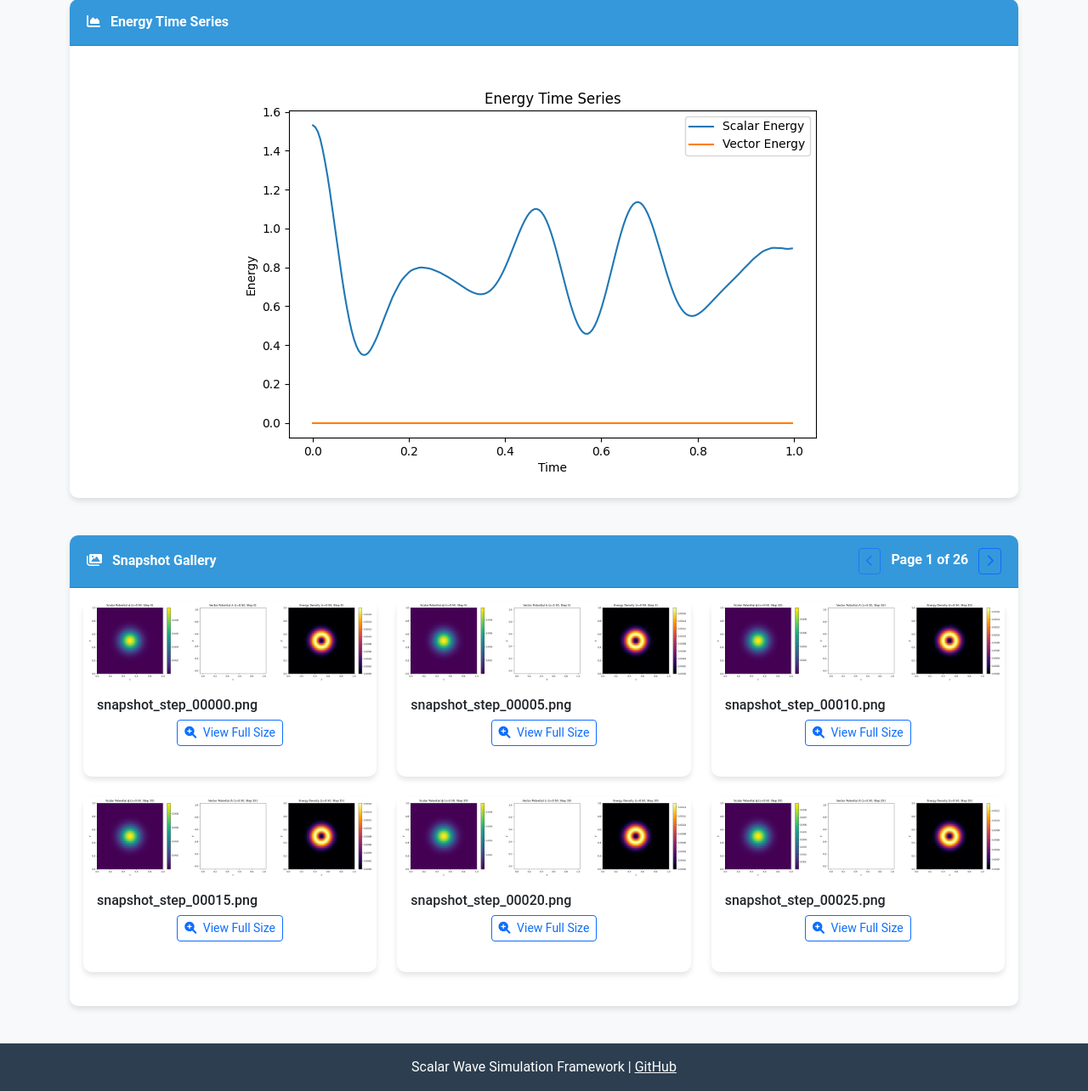
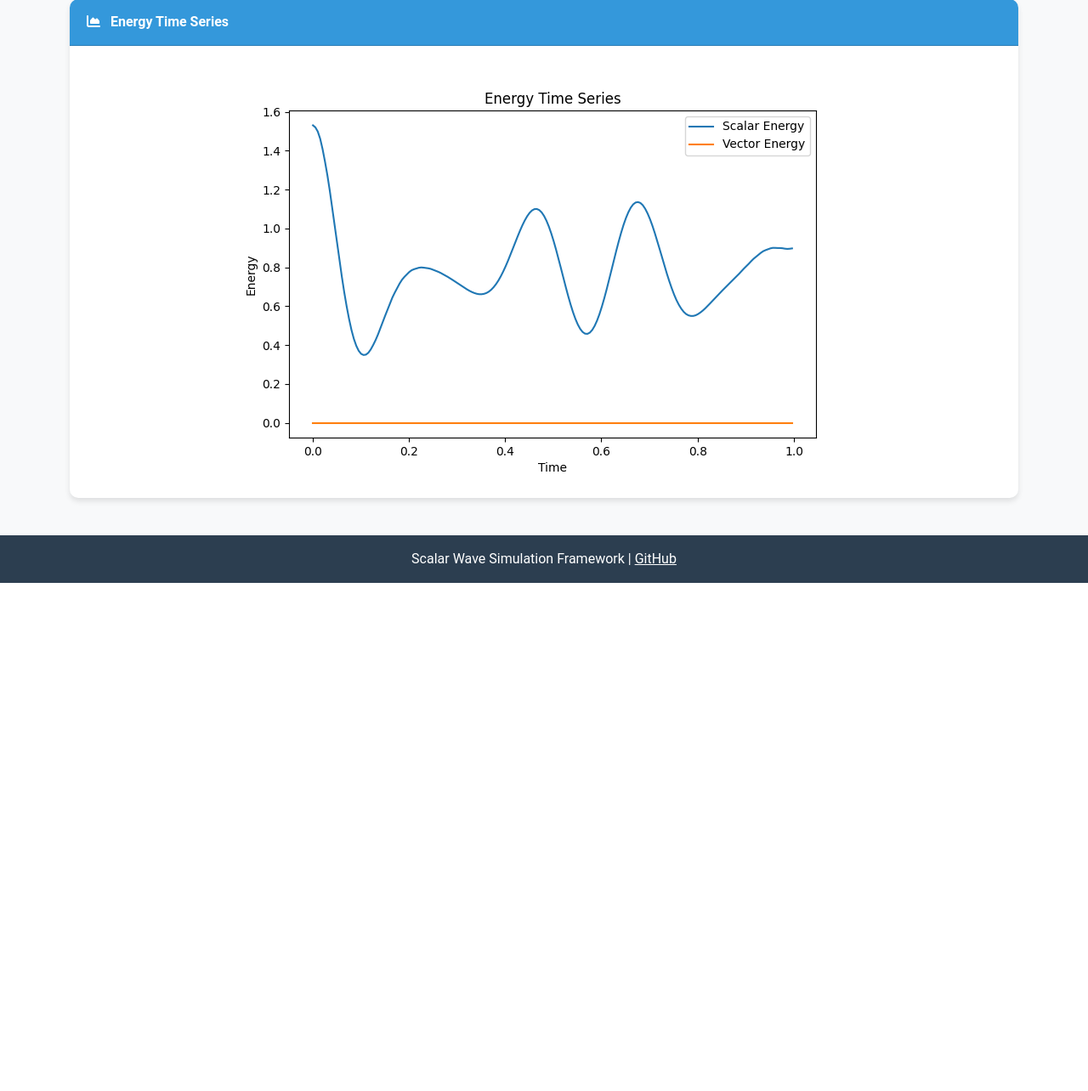
Before and after one commit to AUrbanec/scalar_sim, a Flask app: page /results in a window 1280 px wide. Shown: the part 211-1495 px from the top of the page at 85% size. After the commit the page ends 897 px from the top, so only its background shows below. Run offline with Flask 2, Linux system fonts and the light colour scheme.

Commit message:
Remove snapshot gallery from results page
- Modified results.html to only show animations and energy plots
- Updated app.py to match the template changes
- This reduces the page load time and focuses on the most important outputs

🤖 Generated with Claude Code
Co-Authored-By: Claude <noreply@anthropic.com>

```diff
--- a/app.py
+++ b/app.py
@@ -174,16 +174,14 @@ def simulation_status():
 @app.route('/results')
 def results():
     """Display simulation results"""
-    # Get a list of all output files
+    # Get a list of output files (animations and energy plot only)
     output_dir = 'outputs'
-    snapshot_files = sorted([f for f in os.listdir(output_dir) if f.startswith('snapshot_')])
     animation_file = 'simulation_animation.mp4' if os.path.exists(os.path.join(output_dir, 'simulation_animation.mp4')) else None
     volume_file = 'volume_animation.mp4' if os.path.exists(os.path.join(output_dir, 'volume_animation.mp4')) else None
     energy_file = 'energy_time_series.png' if os.path.exists(os.path.join(output_dir, 'energy_time_series.png')) else None
 
     return render_template(
         'results.html',
-        snapshots=snapshot_files,
         animation=animation_file,
         volume_animation=volume_file,
         energy_file=energy_file
--- a/templates/results.html
+++ b/templates/results.html
@@ -17,7 +17,7 @@
     </div>
 </div>
 
-{% if not snapshots and not animation and not volume_animation and not energy_file %}
+{% if not animation and not volume_animation and not energy_file %}
 <div class="alert alert-info" role="alert">
     <i class="fas fa-info-circle me-2"></i> No simulation results available yet. Run a simulation first.
 </div>
@@ -79,105 +79,5 @@
 </div>
 {% endif %}
 
-<!-- Snapshots Gallery -->
-{% if snapshots %}
-<div class="row mb-4">
-    <div class="col-12">
-        <div class="card">
-            <div class="card-header d-flex justify-content-between align-items-center">
-                <span><i class="fas fa-images me-2"></i> Snapshot Gallery</span>
-                <div>
-                    <button id="prev-page" class="btn btn-sm btn-outline-primary">
-                        <i class="fas fa-chevron-left"></i>
-                    </button>
-                    <span id="page-indicator" class="mx-2">Page 1 of 1</span>
-                    <button id="next-page" class="btn btn-sm btn-outline-primary">
-                        <i class="fas fa-chevron-right"></i>
-                    </button>
-                </div>
-            </div>
-            <div class="card-body">
-                <div id="snapshot-gallery" class="row">
-                    {% for snapshot in snapshots %}
-                    <div class="col-md-4 mb-4 snapshot-item">
-                        <div class="card h-100">
-                            <img src="{{ url_for('serve_output', filename=snapshot) }}" class="card-img-top" alt="{{ snapshot }}">
-                            <div class="card-body">
-                                <h6 class="card-title">{{ snapshot }}</h6>
-                                <div class="text-center mt-2">
-                                    <a href="{{ url_for('serve_output', filename=snapshot) }}" target="_blank" class="btn btn-sm btn-outline-primary">
-                                        <i class="fas fa-search-plus me-1"></i> View Full Size
-                                    </a>
-                                </div>
-                            </div>
-                        </div>
-                    </div>
-                    {% endfor %}
-                </div>
-            </div>
-        </div>
-    </div>
-</div>
-{% endif %}
-
 {% endif %}
 {% endblock %}
-
-{% block extra_js %}
-{% if snapshots %}
-<script>
-    document.addEventListener('DOMContentLoaded', function() {
-        // Pagination for snapshot gallery
-        const itemsPerPage = 6;
-        const snapshotItems = document.querySelectorAll('.snapshot-item');
-        const prevPageBtn = document.getElementById('prev-page');
-        const nextPageBtn = document.getElementById('next-page');
-        const pageIndicator = document.getElementById('page-indicator');
-
-        let currentPage = 1;
-        const totalPages = Math.ceil(snapshotItems.length / itemsPerPage);
-
-        function updatePageIndicator() {
-            pageIndicator.textContent = `Page ${currentPage} of ${totalPages}`;
-        }
-
-        function showPage(page) {
-            const startIndex = (page - 1) * itemsPerPage;
-            const endIndex = startIndex + itemsPerPage;
-
-            snapshotItems.forEach((item, index) => {
-                if (index >= startIndex && index < endIndex) {
-                    item.style.display = 'block';
-                } else {
-                    item.style.display = 'none';
-                }
-            });
-
-            // Update button states
-            prevPageBtn.disabled = (page === 1);
-            nextPageBtn.disabled = (page === totalPages);
-
-            // Update page indicator
-            updatePageIndicator();
-        }
-
-        prevPageBtn.addEventListener('click', function() {
-            if (currentPage > 1) {
-                currentPage--;
-                showPage(currentPage);
-            }
-        });
-
-        nextPageBtn.addEventListener('click', function() {
-            if (currentPage < totalPages) {
-                currentPage++;
-                showPage(currentPage);
-            }
-        });
-
-        // Initialize pagination
-        showPage(1);
-    });
-</script>
-{% endif %}
-{% endblock %}
```
